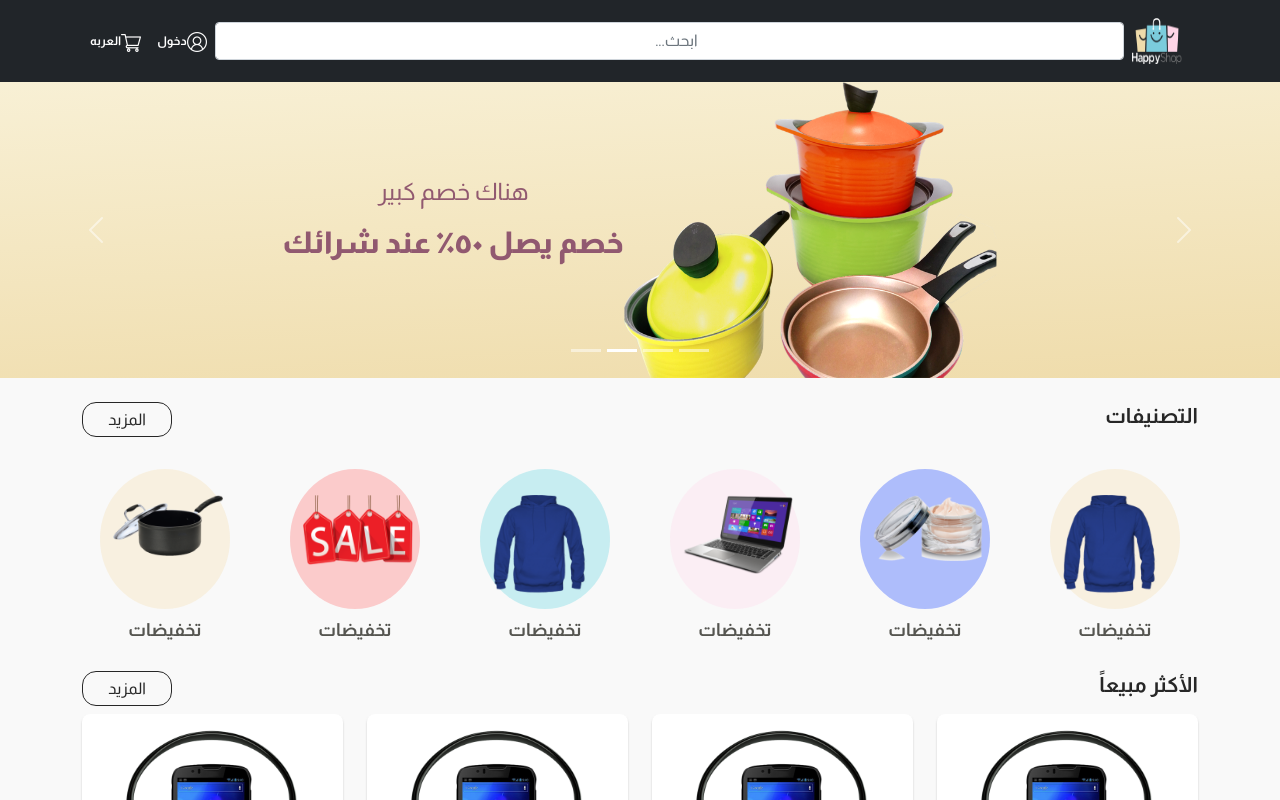
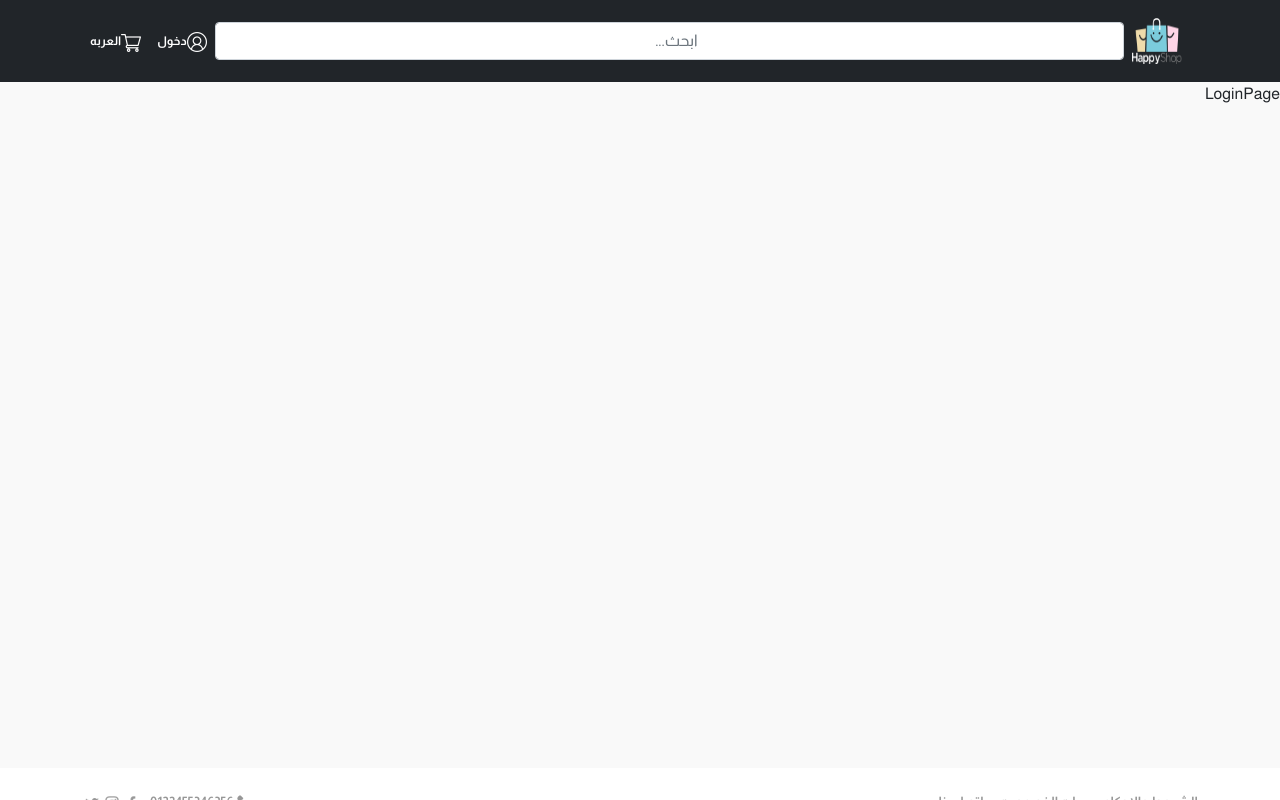
Before and after one commit to moamen2020/HappyShop-project, a React (Create React App) app: page /login in a window 1280 px wide. Shown: the top 800 px of the page. Built offline with nearby package versions, Linux system fonts and the light colour scheme.

Commit message:
Project Routing

```diff
--- a/src/App.js
+++ b/src/App.js
@@ -1,9 +1,21 @@
 import HomePage from "./Pages/Home/HomePage";
+import NavBarLogin from "./Components/Utility/NavBarLogin";
+
+import { BrowserRouter, Routes, Route } from "react-router-dom";
+import Footer from "./Components/Utility/Footer";
+import LoginPage from "./Pages/Auth/LoginPage";
 
 function App() {
   return (
     <div className="font">
-      <HomePage />
+      <NavBarLogin />
+      <BrowserRouter>
+        <Routes>
+          <Route index element={<HomePage />} />
+          <Route path="/login" element={<LoginPage />} />
+        </Routes>
+      </BrowserRouter>
+      <Footer />
     </div>
   );
 }
--- /dev/null
+++ b/src/Pages/Auth/LoginPage.js
@@ -0,0 +1,7 @@
+import React from "react";
+
+const LoginPage = () => {
+  return <div style={{ minHeight: "670px" }}>LoginPage</div>;
+};
+
+export default LoginPage;
--- a/src/Pages/Home/HomePage.js
+++ b/src/Pages/Home/HomePage.js
@@ -1,25 +1,21 @@
-import React from 'react'
-import HomeCategory from '../../Components/Home/HomeCategory'
-import Slider from '../../Components/Home/Slider'
-import NavBarLogin from '../../Components/Utility/NavBarLogin'
-import CardProductsContainer from '../../Components/Products/CardProductsContainer'
-import DiscountSection from '../../Components/Home/DiscountSection'
-import BrandFeatured from '../../Components/Brand/BrandFeatured'
-import Footer from '../../Components/Utility/Footer'
+import React from "react";
+import HomeCategory from "../../Components/Home/HomeCategory";
+import Slider from "../../Components/Home/Slider";
+import CardProductsContainer from "../../Components/Products/CardProductsContainer";
+import DiscountSection from "../../Components/Home/DiscountSection";
+import BrandFeatured from "../../Components/Brand/BrandFeatured";
 
 const HomePage = () => {
   return (
-    <div className='font' style={{minHeight: '670px'}}>
-      <NavBarLogin />
+    <div className="font" style={{ minHeight: "670px" }}>
       <Slider />
       <HomeCategory />
-      <CardProductsContainer title='الأكثر مبيعاً' btntitle='المزيد' />
+      <CardProductsContainer title="الأكثر مبيعاً" btntitle="المزيد" />
       <DiscountSection />
-      <CardProductsContainer title='أحدث الأزياء' btntitle='المزيد' />
-      <BrandFeatured title="اشهر الماركات" btntitle="المزيد" pathText='brand' />
-      <Footer />
+      <CardProductsContainer title="أحدث الأزياء" btntitle="المزيد" />
+      <BrandFeatured title="اشهر الماركات" btntitle="المزيد" pathText="brand" />
     </div>
-  )
-}
+  );
+};
 
-export default HomePage
+export default HomePage;
--- a/src/index.js
+++ b/src/index.js
@@ -3,10 +3,5 @@ import ReactDOM from "react-dom";
 import "./index.css";
 import App from "./App";
 import "bootstrap/dist/css/bootstrap.min.css";
-import {BrowserRouter as Router} from 'react-router-dom';
 
-ReactDOM.render(
-  <Router>
-    <App />
-  </Router>
-, document.getElementById("root"));
+ReactDOM.render(<App />, document.getElementById("root"));
```
